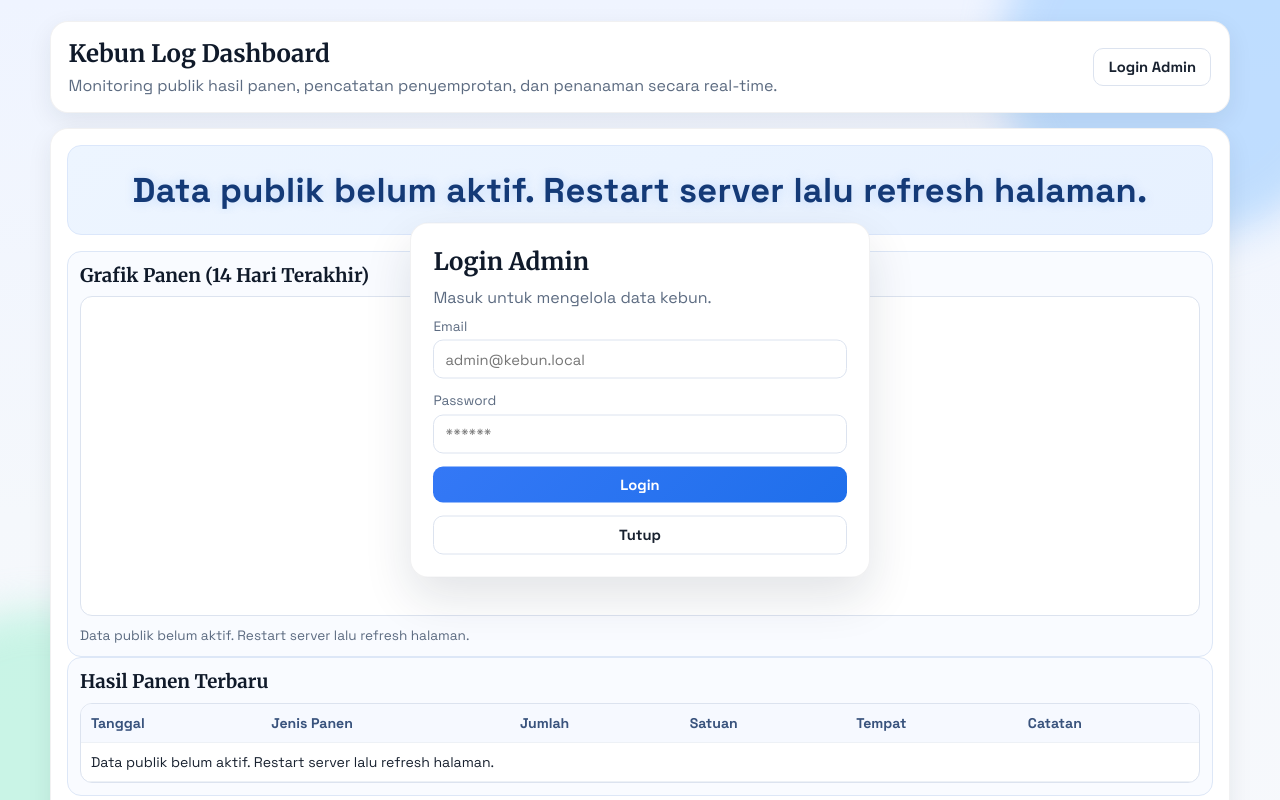
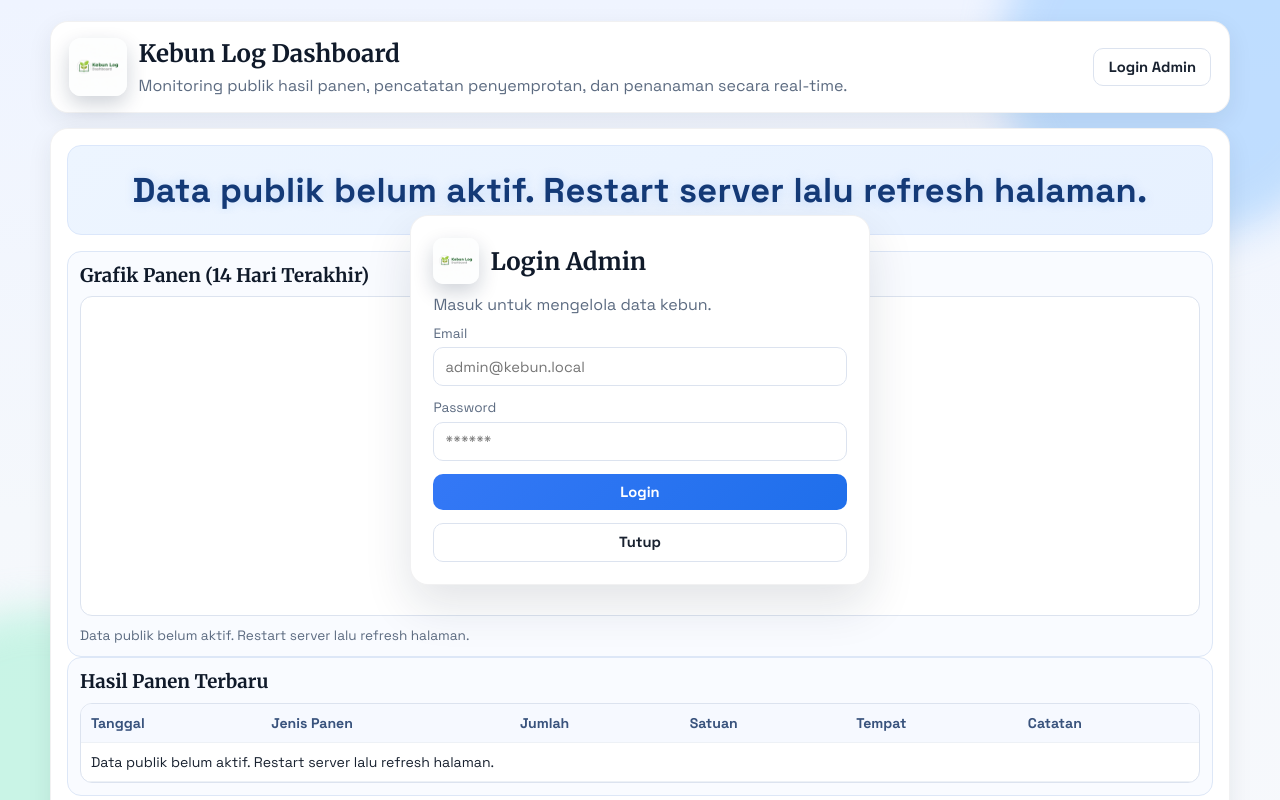
Before and after one commit to xklx-gif/kebun, a website: page public/index.html in a window 1280 px wide. Both pictures are taken after a click on the button "Login Admin". Shown: the top 800 px of the page. Drawn offline with nearby package versions, Linux system fonts and the light colour scheme; no server answers.

Commit message:
Update tampilan website

```diff
--- a/public/index.html
+++ b/public/index.html
@@ -4,6 +4,9 @@
     <meta charset="UTF-8" />
     <meta name="viewport" content="width=device-width, initial-scale=1.0" />
     <title>Kebun Log Dashboard</title>
+    <link rel="icon" type="image/png" href="/logo.png" />
+    <link rel="apple-touch-icon" href="/logo.png" />
+    <meta property="og:image" content="/logo.png" />
     <link rel="preconnect" href="https://fonts.googleapis.com" />
     <link rel="preconnect" href="https://fonts.gstatic.com" crossorigin />
     <link
@@ -20,9 +23,12 @@
     <main class="shell">
       <section id="landing-view" class="landing-view">
         <header class="card landing-hero">
+          <div class="brand-block">
+            <img src="/logo.png" alt="Logo Kebun" class="brand-logo" />
             <div>
               <h1>Kebun Log Dashboard</h1>
               <p>Monitoring publik hasil panen, pencatatan penyemprotan, dan penanaman secara real-time.</p>
+            </div>
           </div>
           <div class="landing-actions">
             <button id="show-login-btn" class="ghost-btn" type="button">Login Admin</button>
@@ -106,7 +112,10 @@
       </section>
 
       <section id="login-view" class="card login-card hidden">
+        <div class="login-brand">
+          <img src="/logo.png" alt="Logo Kebun" class="brand-logo login-logo" />
           <h2>Login Admin</h2>
+        </div>
         <p>Masuk untuk mengelola data kebun.</p>
         <form id="login-form" class="form-grid">
           <label>
@@ -124,9 +133,12 @@
 
       <section id="app-view" class="hidden">
         <header class="topbar card">
+          <div class="brand-block topbar-brand">
+            <img src="/logo.png" alt="Logo Kebun" class="brand-logo" />
             <div>
               <h2>Kebun Log Dashboard</h2>
               <p id="active-user"></p>
+            </div>
           </div>
           <div class="menu-wrap">
             <button id="menu-toggle" class="ghost-btn" type="button" aria-label="Buka menu">☰ Menu</button>
--- a/public/styles.css
+++ b/public/styles.css
@@ -112,6 +112,40 @@ small {
 
 .landing-hero h1 {
   margin-bottom: 0.4rem;
+}
+
+.brand-block {
+  display: flex;
+  align-items: center;
+  gap: 0.75rem;
+  min-width: 0;
+}
+
+.brand-logo {
+  width: 58px;
+  height: 58px;
+  border-radius: 12px;
+  object-fit: cover;
+  flex: 0 0 auto;
+  box-shadow: 0 8px 20px rgba(16, 34, 65, 0.2);
+}
+
+.topbar-brand .brand-logo {
+  width: 48px;
+  height: 48px;
+  border-radius: 10px;
+}
+
+.login-brand {
+  display: flex;
+  align-items: center;
+  gap: 0.7rem;
+}
+
+.login-logo {
+  width: 46px;
+  height: 46px;
+  border-radius: 10px;
 }
 
 .landing-actions {
@@ -560,6 +594,17 @@ th {
     align-items: flex-start;
   }
 
+  .brand-logo {
+    width: 46px;
+    height: 46px;
+    border-radius: 10px;
+  }
+
+  .topbar-brand .brand-logo {
+    width: 42px;
+    height: 42px;
+  }
+
   .summary-grid,
   .form-4,
   .filter-grid,
```
Also changed, not shown: logo.png (added), public/logo.png (added). Lines whose indentation alone changed are shown as unchanged.
